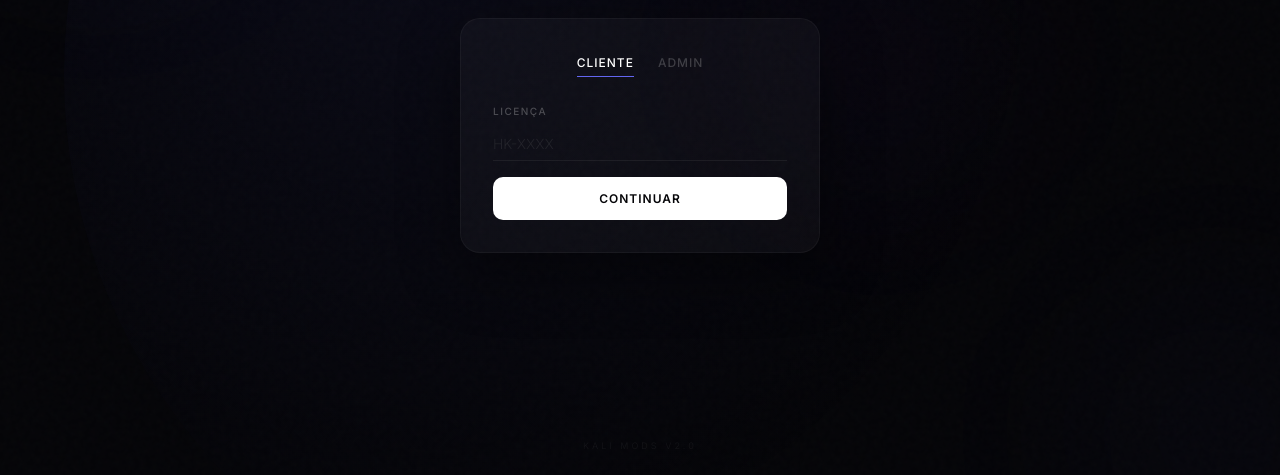
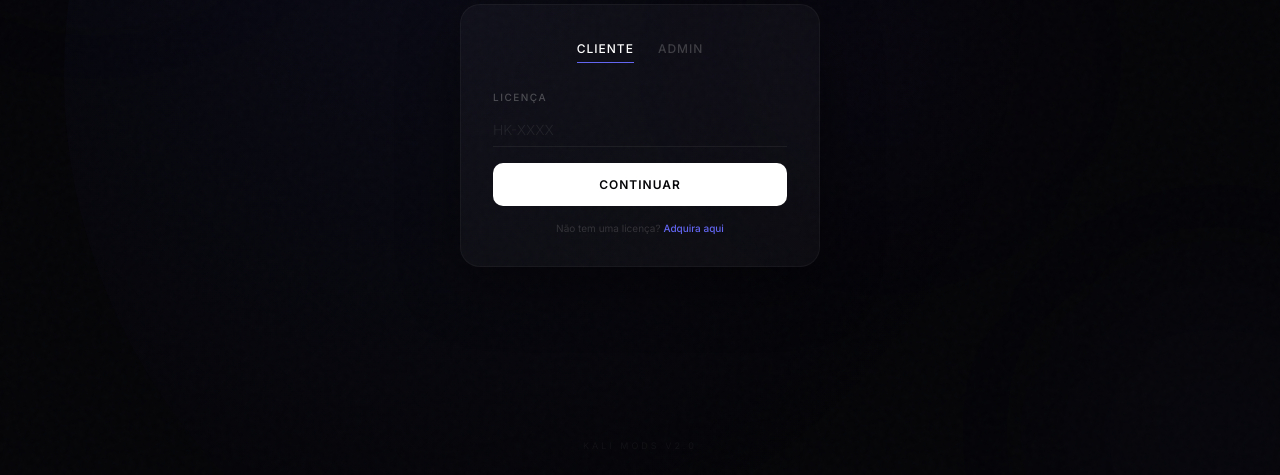
Before and after one commit to xtrem12332124/niga-site, a website: page public/index.html in a window 1280 px wide. Shown: the part 325-800 px from the top of the page. Drawn offline with Linux system fonts and the light colour scheme.

Commit message:
feat: add Discord link for key purchase on login page

```diff
--- a/public/index.html
+++ b/public/index.html
@@ -327,6 +327,10 @@
                     <span>Continuar</span>
                     <div class="spinner"></div>
                 </button>
+                <div style="text-align:center;margin-top:16px;font-size:10px;color:rgba(255,255,255,0.15);">
+                    Não tem uma licença?
+                    <a href="https://discord.gg/seulink" target="_blank" style="color:#6366f1;text-decoration:none;font-weight:500;">Adquira aqui</a>
+                </div>
             </div>
 
             <div id="admin-form" style="display:none">
```
